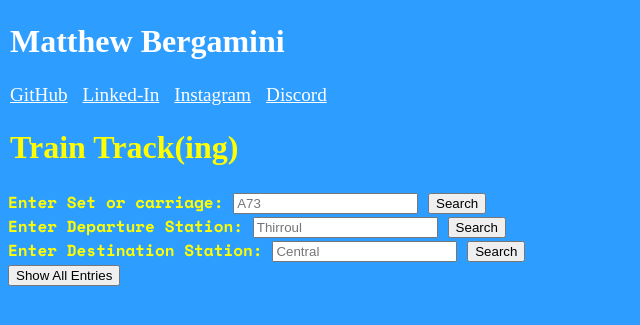
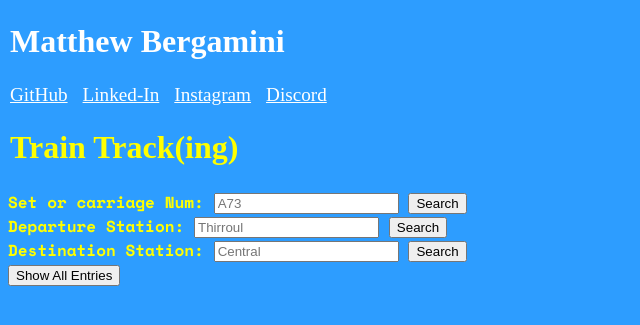
Before and after one commit to BergaDev/TrainTracking, a PHP site: page / in a window 1280 px wide. Shown: the top 325 px of the page, without its empty margins (0-640 px from the left). Run offline with PHP 8.4, Linux system fonts and the light colour scheme; data that the repository does not hold is empty; a stand-in replaces the project's code that opens the database connection; some web fonts are replaced.

Commit message:
Updating search wording

```diff
--- a/index.php
+++ b/index.php
@@ -97,19 +97,19 @@
     <h1 style="color: yellow;">Train Track(ing)</h1>
 
     <form action="index.php" method="POST" class="ajaxForm" data-target="#setContainer">
-        <label for="query" class="searchArea">Enter Set or carriage:</label>
+        <label for="query" class="searchArea">Set or carriage Num:</label>
         <input type="text" id="query" name="setCar" required placeholder="A73">
         <button type="submit" id="SearchNum">Search</button>
     </form>
 
     <form action="index.php" method="POST" class="ajaxForm" data-target="#depContainer">
-        <label for="query" class="searchArea">Enter Departure Station:</label>
+        <label for="query" class="searchArea">Departure Station:</label>
         <input type="text" id="query" name="station" required placeholder="Thirroul">
         <button type="submit" id="SearchNum">Search</button>
     </form>
 
     <form action="index.php" method="POST" class="ajaxForm" data-target="#desContainer">
-        <label for="query" class="searchArea">Enter Destination Station:</label>
+        <label for="query" class="searchArea">Destination Station:</label>
         <input type="text" id="query" name="station" required placeholder="Central">
         <button type="submit" id="SearchNum">Search</button>
     </form>
```
